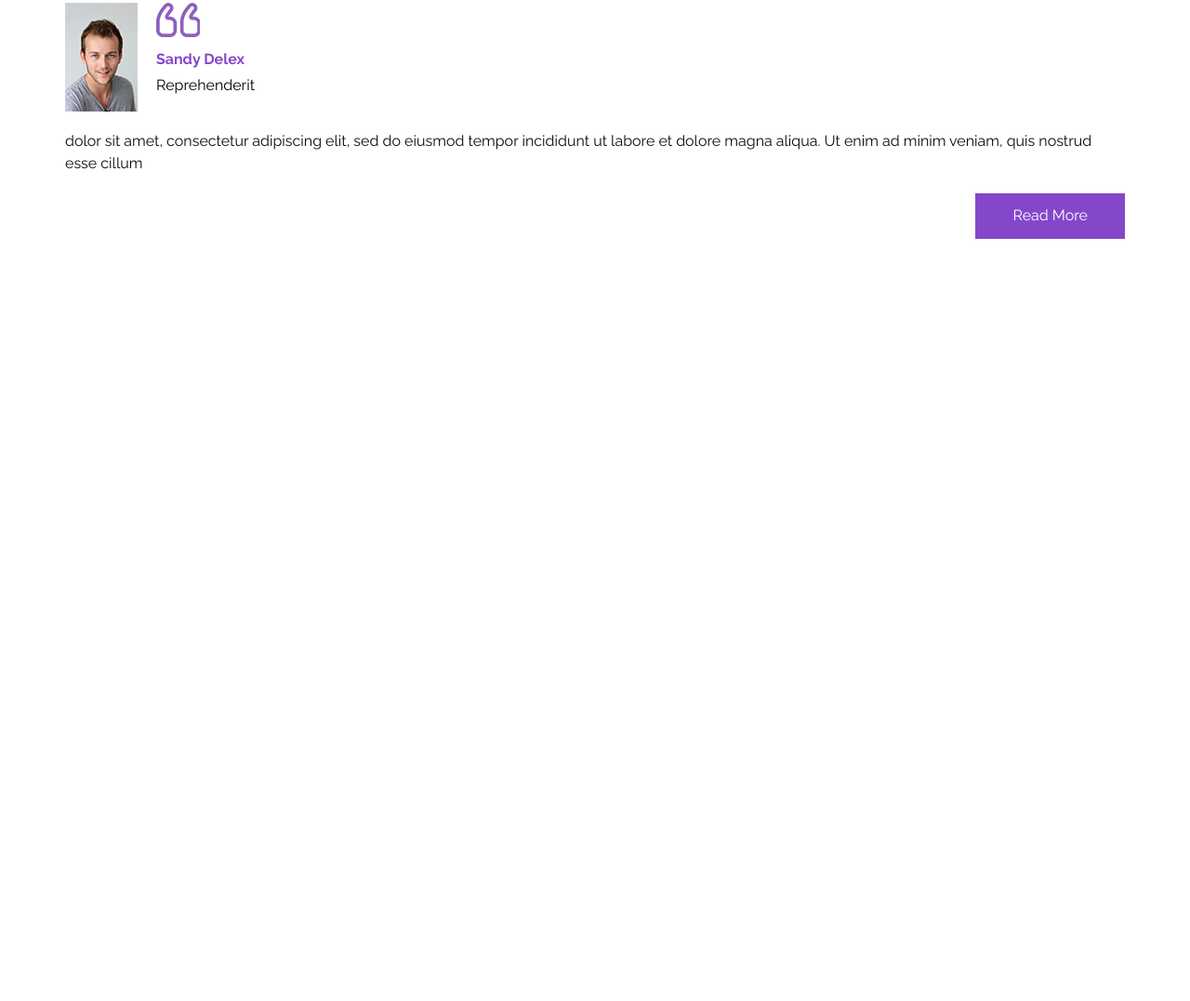
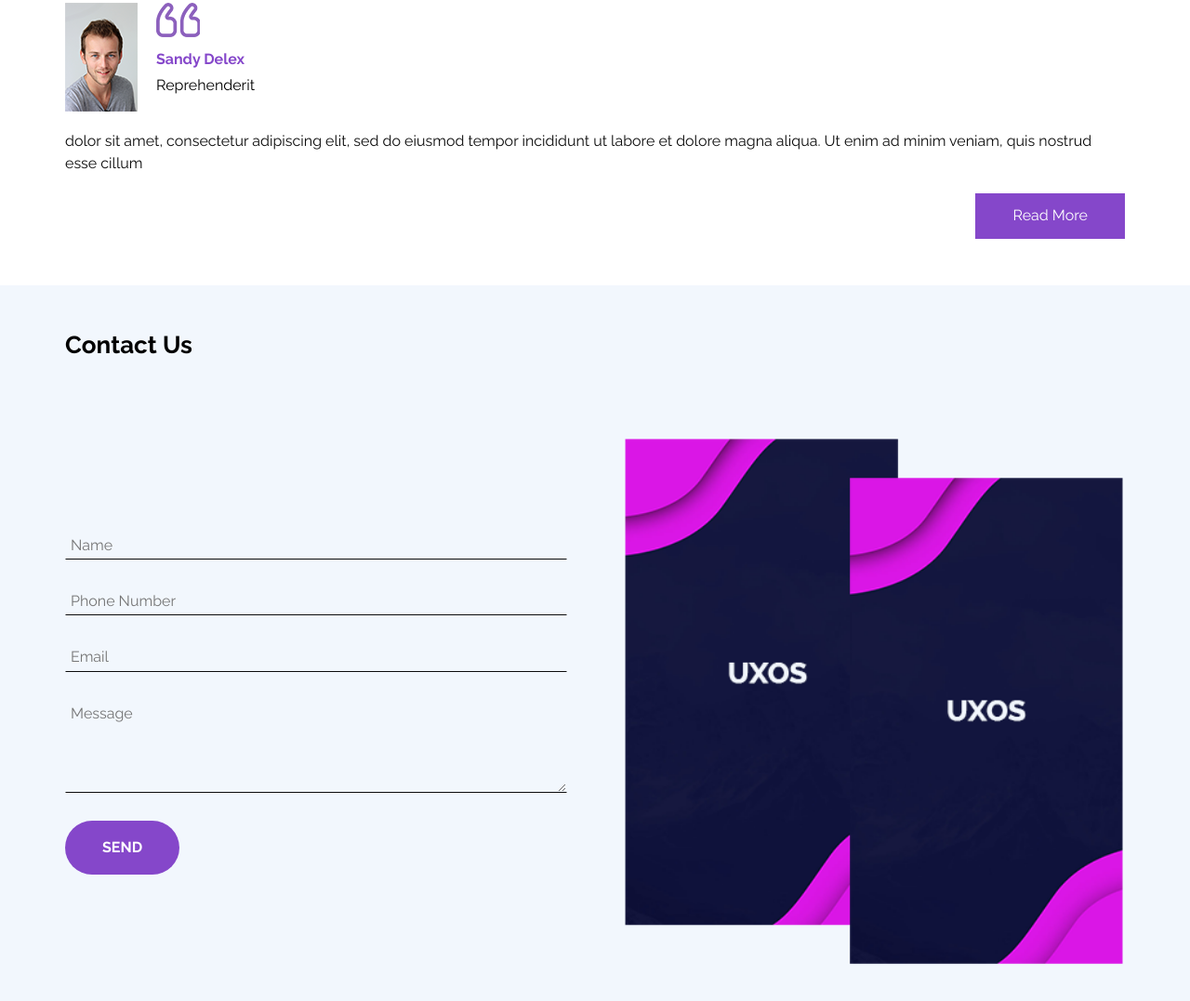
Before and after one commit to Cisco1cisco/UXOS-Template, a plain HTML site: page index.html in a window 1280 px wide. Shown: the part 3460-4537 px from the top of the page at 93% size. Before the commit the page ends 3767 px from the top, so only its background shows below. Drawn offline with nearby package versions, Linux system fonts and the light colour scheme.

Commit message:
Added the Contact Section

```diff
--- a/css/main.css
+++ b/css/main.css
@@ -760,3 +760,87 @@ header .list ul li a:hover {
 }
 
 /* End Testimonial */
+
+/* Start Contact */
+
+.contact {
+    padding-top: var(--section-padd, 50px);
+    padding-bottom: var(--section-padd, 50px);
+    background-color: #f2f7fd;
+}
+
+.contact .container h2 {
+    font-size: 26px;
+    margin-bottom: 80px;
+}
+
+.contact .container .content {
+    display: flex;
+    justify-content: space-between;
+    align-items: center;
+}
+
+@media (max-width: 768px) {
+    .contact .container .content {
+        flex-direction: column;
+    }
+}
+
+.contact .container .content>div {
+    flex-basis: calc((100% / 2) - 30px);
+}
+
+@media (max-width: 768px) {
+    .contact .container .content .form {
+        width: 80%;
+        margin-bottom: 40px;
+    }
+}
+
+.contact .container .content .form form {
+    display: flex;
+    flex-direction: column;
+}
+
+.contact .container .content .form form input,
+.contact .container .content .form form textarea {
+    width: 100%;
+    margin-bottom: 30px;
+    border-width: 1px;
+    border-style: solid;
+    border-color: transparent transparent var(--para-color, #0c0c0c) transparent;
+    background-color: #f2f7fd;
+    padding: 5px;
+}
+
+.contact .container .content .form form input:focus,
+.contact .container .content .form form textarea:focus {
+    outline: none;
+}
+
+.contact .container .content .form form textarea {
+    height: 100px;
+    resize: vertical;
+}
+
+.contact .container .content .form form button {
+    width: fit-content;
+    text-transform: uppercase;
+    background-color: var(--main-color, #8547ca);
+    border: none;
+    border-radius: 40px;
+    -webkit-border-radius: 40px;
+    -moz-border-radius: 40px;
+    -ms-border-radius: 40px;
+    -o-border-radius: 40px;
+    padding: 20px 40px;
+    color: white;
+    font-weight: bold;
+    cursor: pointer;
+}
+
+.contact .container .content .image img {
+    width: 100%;
+}
+
+/* End Contact */
--- a/index.html
+++ b/index.html
@@ -202,6 +202,27 @@
         </div>
     </div>
     <!-- End Testimonial -->
+    <!-- Start Contact -->
+    <div class="contact">
+        <div class="container">
+            <h2>Contact Us</h2>
+            <div class="content">
+                <div class="form">
+                    <form action="">
+                        <input type="text" placeholder="Name">
+                        <input type="tel" placeholder="Phone Number">
+                        <input type="email" placeholder="Email">
+                        <textarea placeholder="Message"></textarea>
+                        <button>send</button>
+                    </form>
+                </div>
+                <div class="image">
+                    <img src="./photos/contact-img.png" alt="photo">
+                </div>
+            </div>
+        </div>
+    </div>
+    <!-- End Contact -->
 </body>
 
 </html>
```
Also changed, not shown: photos/contact-img.png (added).
